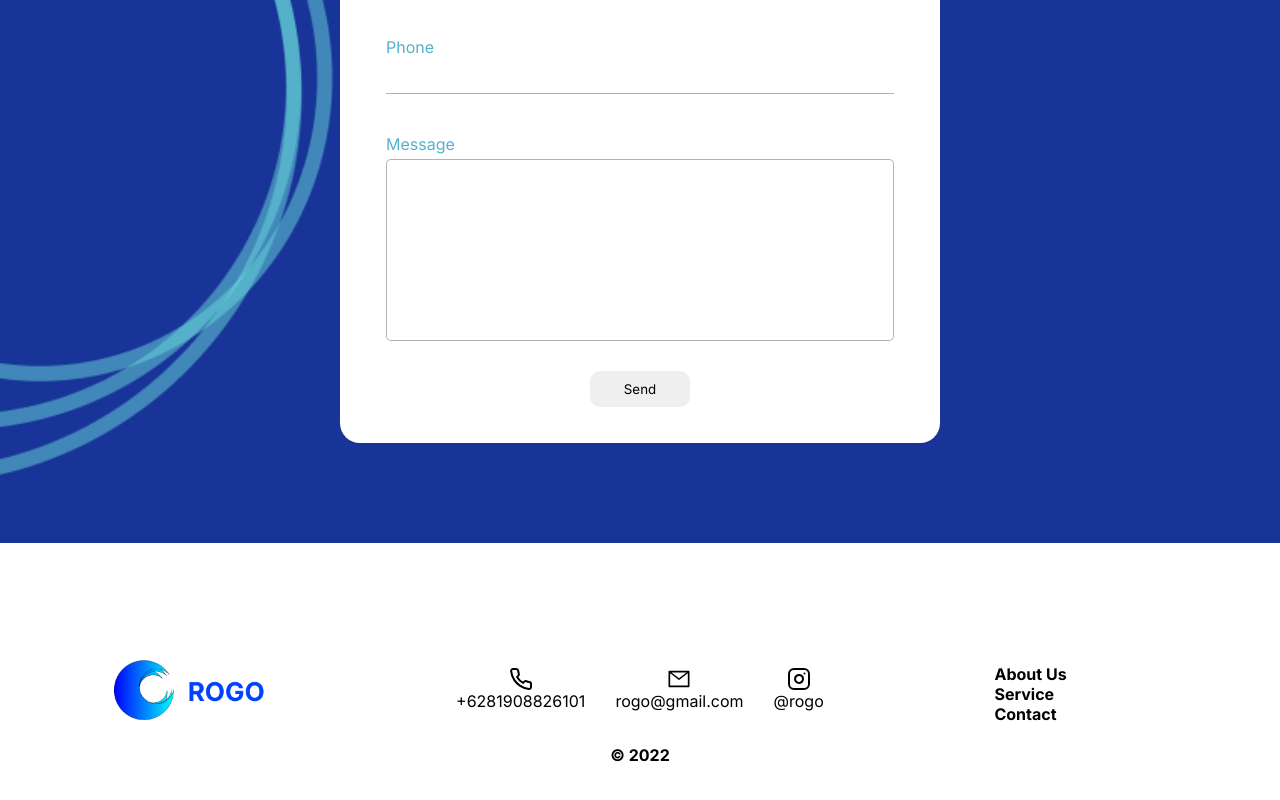
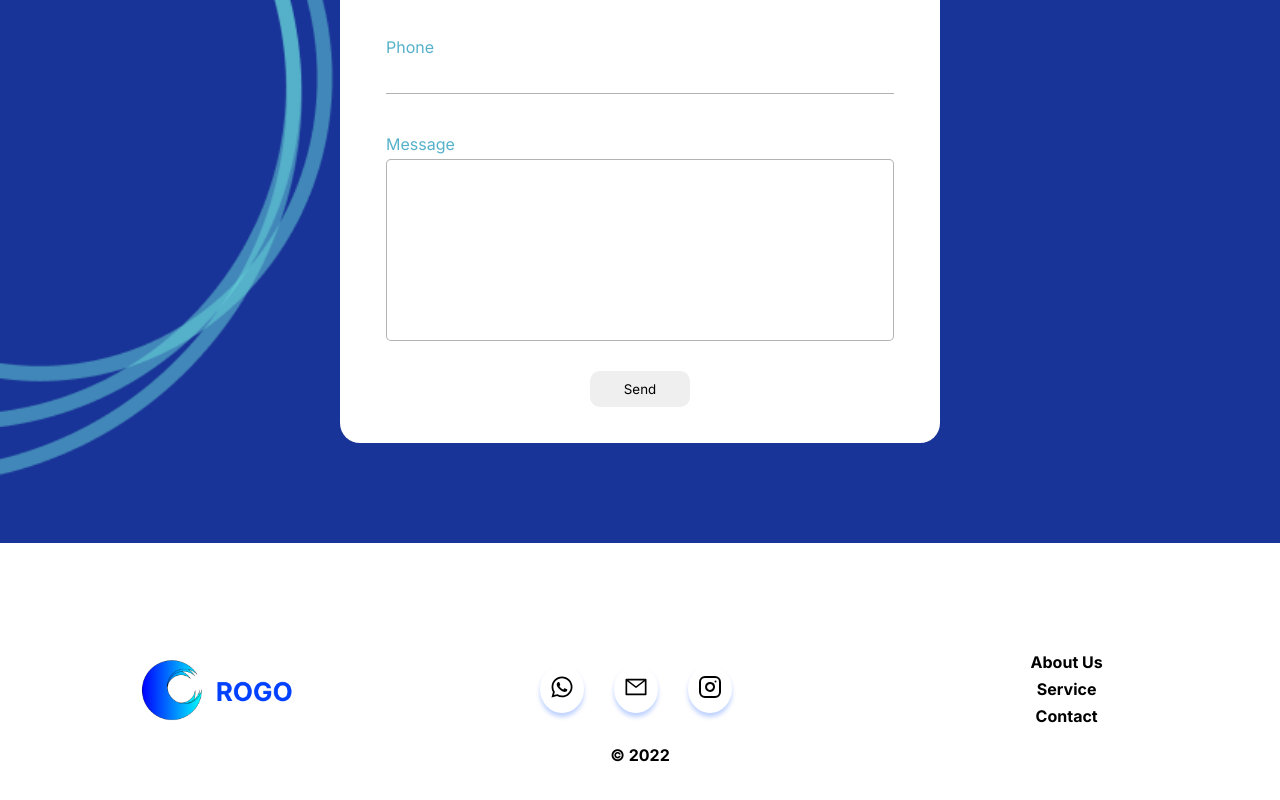
Before and after one commit to riozakirahman/company-profile-rogo, a React (Create React App) app in the folder rogo_project-main/: page /contact in a window 1280 px wide. Shown: the part 884-1684 px from the top of the page. Built offline with nearby package versions, Linux system fonts and the light colour scheme.

Commit message:
footer revision

```diff
--- a/rogo_project-main/src/CSS/footer.css
+++ b/rogo_project-main/src/CSS/footer.css
@@ -10,27 +10,38 @@ footer .logo {
   margin-bottom: 10px;
 }
 .content-footer {
-  width: 90%;
+  width: 100%;
   display: flex;
   flex-wrap: wrap;
   align-items: center;
   justify-content: space-around;
 }
-.contact-wrapper {
+.contacts {
   display: flex;
   gap: 30px;
   margin-bottom: 10px;
+  width: 200px;
 }
 .contact {
   display: flex;
   flex-direction: column;
   align-items: center;
+  padding: 10px;
+  background-color: white;
+  border-radius: 100%;
+  box-shadow: 0px 4px 4px rgba(0, 78, 255, 0.25);
+}
+.footer a {
+  cursor: pointer;
 }
 .nav {
-  /* margin-bottom: px; */
+  margin-bottom: 10px;
+  width: 200px;
 }
 .nav__list {
   list-style: none;
+  text-align: center;
+  margin: 7px 0;
 }
 .nav__link {
   font-weight: bold;
@@ -48,6 +59,8 @@ footer .logo {
   .contact-wrapper {
     flex-direction: column;
     width: 100%;
+    margin-left: auto;
+    margin-right: auto;
   }
   .contact-text {
     font-size: 14px;
--- a/rogo_project-main/src/Component/footer.jsx
+++ b/rogo_project-main/src/Component/footer.jsx
@@ -1,8 +1,8 @@
 import "../CSS/footer.css";
 import logo from "../assets/Company Logo.png";
 import { FiInstagram } from "react-icons/fi";
-import { FiPhone } from "react-icons/fi";
 import { AiOutlineMail } from "react-icons/ai";
+import { FaWhatsapp } from "react-icons/fa";
 const date = new Date();
 const getYears = date.getFullYear();
 
@@ -10,19 +10,34 @@ function Footer() {
   return (
     <footer className="footer">
       <div className="content-footer">
-        <img className="logo" src={logo} />
-        <div className="contact-wrapper">
+        <img className="logo" alt="logo-img" src={logo} />
+        <div className="contacts">
           <div className="contact">
-            <FiPhone className="footer-icon" />
-            <p className="contact-text">+6281908826101</p>
+            <a
+              href="https://api.whatsapp.com/send?phone=6281908826101"
+              target="_blank"
+              rel="noreferrer"
+            >
+              <FaWhatsapp className="footer-icon"></FaWhatsapp>
+            </a>
           </div>
           <div className="contact">
-            <AiOutlineMail className="footer-icon" />
-            <p className="contact-text">rogo@gmail.com</p>
+            <a
+              href="https://mailto:riozakirahman@gmail.com"
+              target="_blank"
+              rel="noreferrer"
+            >
+              <AiOutlineMail className="footer-icon" />
+            </a>
           </div>
           <div className="contact">
-            <FiInstagram className="footer-icon" />
-            <p className="contact-text">@rogo</p>
+            <a
+              href="https://www.instagram.com/riozakirahman08/"
+              target="_blank"
+              rel="noreferrer"
+            >
+              <FiInstagram className="footer-icon" />
+            </a>
           </div>
         </div>
         <ul className="nav">
```
